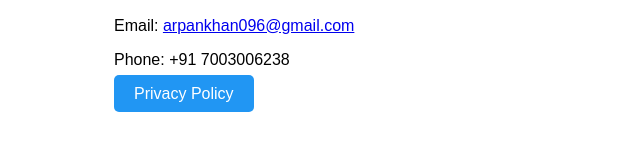
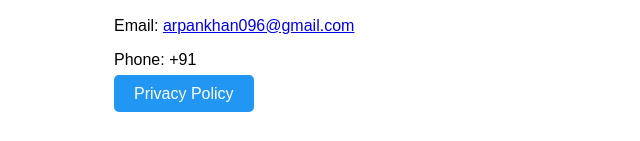
Before and after one commit to rongwala-in/inknote-app, a plain HTML site: page index.html in a window 1280 px wide. Shown: the part 378-519 px from the top of the page, without its empty margins (126-766 px from the left). Drawn offline with Linux system fonts and the light colour scheme.

Commit message:
Fix HTML structure and add missing closing tags

```diff
--- a/index.html
+++ b/index.html
@@ -24,8 +24,9 @@
 
     <h2>Support</h2>
     <p>Email: <a href="mailto:arpankhan096@gmail.com">arpankhan096@gmail.com</a></p>
-    <p>Phone: +91 7003006238</p>
+    <p>Phone: +91</p>
 
     <p><a href="privacy.html" class="button">Privacy Policy</a></p>
 </body>
+
 </html>
```
